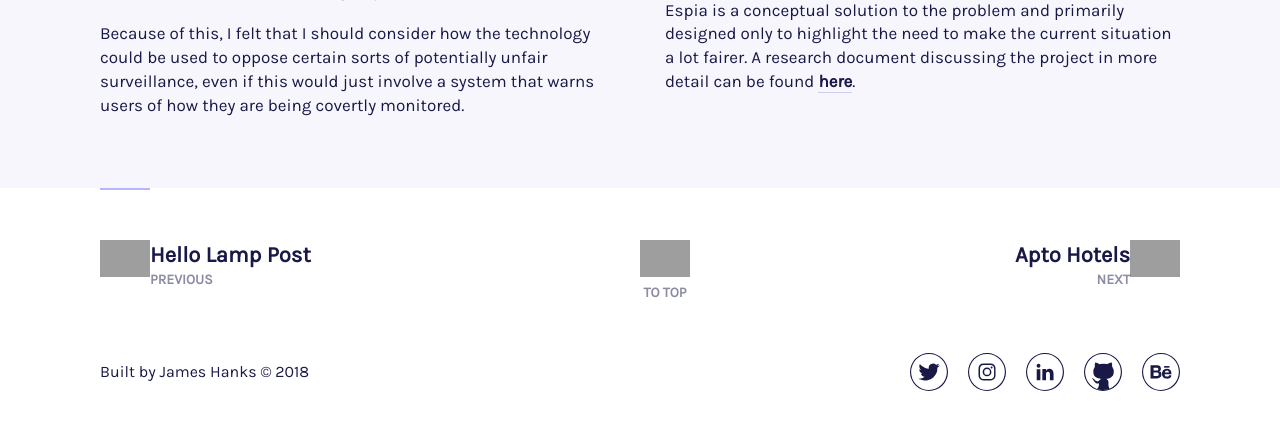
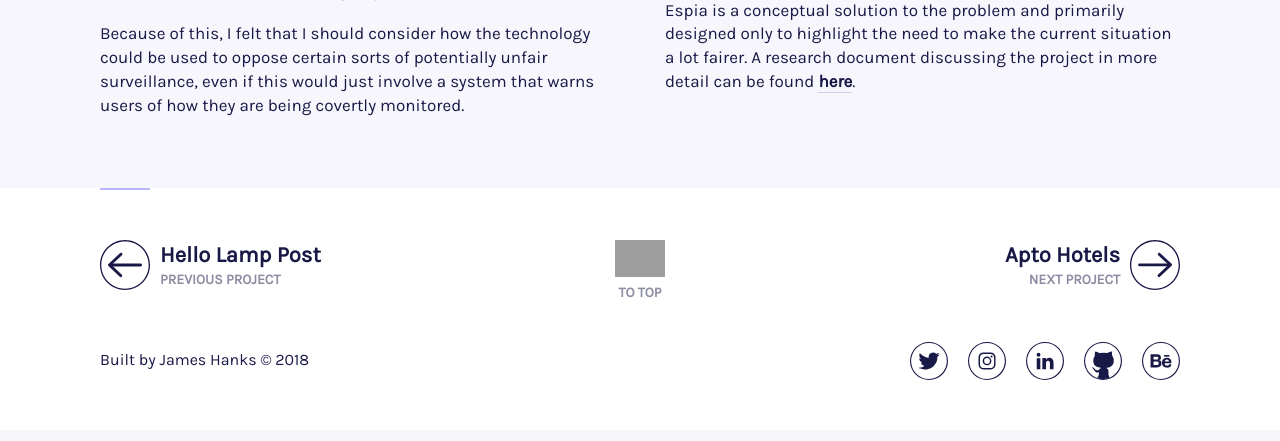
Before and after one commit to JamesHanks/Portfolio-3.0, a PHP site: page /project.php in a window 1280 px wide. Shown: the part 813-1254 px from the top of the page. After the commit the page ends 1193 px from the top, so only its background shows below. Run offline with PHP 8.4, Linux system fonts and the light colour scheme; grey boxes are pictures that could not be loaded.

Commit message:
Next/previous project arrows

```diff
--- a/css/core/base.scss
+++ b/css/core/base.scss
@@ -528,11 +528,31 @@ header{
 	&:hover{
 		h3{ color: $midtone; }
 		h4{	color: $light; }
+		.arrow-left-container{
+			.arrow-left{
+				fill: $midtone;
+			}
+		}
+		.arrow-right-container{
+			.arrow-right{
+				fill: $midtone;
+			}
+		}
 	}
 
 	&:active{
 		h3{ color: $light; }
 		h4{	color: $midtone-25; }
+		.arrow-left-container{
+			.arrow-left{
+				fill: $light;
+			}
+		}
+		.arrow-right-container{
+			.arrow-right{
+				fill: $light;
+			}
+		}
 	}
 }
 
@@ -541,14 +561,29 @@ header{
 		display: flex;
 		justify-content: space-between;
 		margin-bottom: 50px;
+		height: 52px;
 	}
 
 	.case-study-arrow-1{
 		min-width: 250px;
 		text-align: left;
 
-		.left-arrow{
+		.arrow-left-container{
+			display: inline-block;
 			float: left;
+			height: 50px;
+			width: 50px;
+
+			.arrow-left{
+				fill: $dark;
+				-webkit-transition: $link;
+				transition: $link;
+			}
+		}
+
+		.arrow-left-text{
+			display: inline-block;
+			margin-left: 10px;
 		}
 	}
 
@@ -557,11 +592,25 @@ header{
 	}
 
 	.case-study-arrow-2{
-		min-width: 200px;
+		min-width: 250px;
 		text-align: right;
 
-		.right-arrow{
+		.arrow-right-container{
+			display: inline-block;
 			float: right;
+			height: 50px;
+			width: 50px;
+
+			.arrow-right{
+				-webkit-transition: $link;
+				fill: $dark;
+				transition: $link;
+			}
+		}
+
+		.arrow-right-text{
+			display: inline-block;
+			margin-right: 10px;
 		}
 	}
 }
--- a/css/styles.css
+++ b/css/styles.css
@@ -505,31 +505,60 @@ header {
   color: #5452C1; }
 .case-study-arrow-1:hover h4, .case-study-arrow-2:hover h4, .case-study-arrow-top:hover h4 {
   color: #B8B6FF; }
+.case-study-arrow-1:hover .arrow-left-container .arrow-left, .case-study-arrow-2:hover .arrow-left-container .arrow-left, .case-study-arrow-top:hover .arrow-left-container .arrow-left {
+  fill: #5452C1; }
+.case-study-arrow-1:hover .arrow-right-container .arrow-right, .case-study-arrow-2:hover .arrow-right-container .arrow-right, .case-study-arrow-top:hover .arrow-right-container .arrow-right {
+  fill: #5452C1; }
 .case-study-arrow-1:active h3, .case-study-arrow-2:active h3, .case-study-arrow-top:active h3 {
   color: #B8B6FF; }
 .case-study-arrow-1:active h4, .case-study-arrow-2:active h4, .case-study-arrow-top:active h4 {
   color: rgba(84, 82, 193, 0.25); }
+.case-study-arrow-1:active .arrow-left-container .arrow-left, .case-study-arrow-2:active .arrow-left-container .arrow-left, .case-study-arrow-top:active .arrow-left-container .arrow-left {
+  fill: #B8B6FF; }
+.case-study-arrow-1:active .arrow-right-container .arrow-right, .case-study-arrow-2:active .arrow-right-container .arrow-right, .case-study-arrow-top:active .arrow-right-container .arrow-right {
+  fill: #B8B6FF; }
 
 @media only screen and (min-width: 940px) {
   .case-study-arrows-container {
     display: flex;
     justify-content: space-between;
-    margin-bottom: 50px; }
+    margin-bottom: 50px;
+    height: 52px; }
 
   .case-study-arrow-1 {
     min-width: 250px;
     text-align: left; }
-    .case-study-arrow-1 .left-arrow {
-      float: left; }
+    .case-study-arrow-1 .arrow-left-container {
+      display: inline-block;
+      float: left;
+      height: 50px;
+      width: 50px; }
+      .case-study-arrow-1 .arrow-left-container .arrow-left {
+        fill: #191947;
+        -webkit-transition: all ease-in-out 0.2s;
+        transition: all ease-in-out 0.2s; }
+    .case-study-arrow-1 .arrow-left-text {
+      display: inline-block;
+      margin-left: 10px; }
 
   .case-study-arrow-top {
     text-align: center; }
 
   .case-study-arrow-2 {
-    min-width: 200px;
+    min-width: 250px;
     text-align: right; }
-    .case-study-arrow-2 .right-arrow {
-      float: right; } }
+    .case-study-arrow-2 .arrow-right-container {
+      display: inline-block;
+      float: right;
+      height: 50px;
+      width: 50px; }
+      .case-study-arrow-2 .arrow-right-container .arrow-right {
+        -webkit-transition: all ease-in-out 0.2s;
+        fill: #191947;
+        transition: all ease-in-out 0.2s; }
+    .case-study-arrow-2 .arrow-right-text {
+      display: inline-block;
+      margin-right: 10px; } }
 /* ==================== FOOTER ==================== */
 footer .footer-content {
   align-items: center;
--- a/project.php
+++ b/project.php
@@ -135,14 +135,23 @@
 
 	<footer>
 
-		<!-- Next, to-top and previous arrows will go here -->
+		<!-- Next, to-top and previous arrows -->
+
 		<div class="case-study-arrows-container">
 
 			<a href="#">
 				<div class="case-study-arrow-1">
-					<img src="left-arrow" class="left-arrow">
-					<h3>Hello Lamp Post</h3>
-					<h4>Previous</h4>
+					<span class="arrow-left-container">
+						<svg class="arrow-left"  version="1.1" xmlns="http://www.w3.org/2000/svg" xmlns:xlink="http://www.w3.org/1999/xlink" x="0px" y="0px" viewBox="0 0 100 100" style="enable-background:new 0 0 100 100;" xml:space="preserve">
+							<path d="M50,2.9c26-0.1,47.2,20.9,47.3,47c0.1,12.6-5,24.7-13.9,33.6c-18.5,18.5-48.4,18.5-66.9,0s-18.5-48.4,0-66.9C25.5,7.8,37.5,2.9,50,2.9M50,0L50,0C22.4,0,0,22.4,0,50l0,0c0,27.6,22.4,50,50,50l0,0c27.6,0,50-22.4,50-50l0,0C100,22.4,77.6,0,50,0z"/>
+							<path d="M81.1,52.9H21.7c-1.6,0-2.9-1.3-2.9-2.9c0-1.6,1.3-2.9,2.9-2.9h59.4c1.6,0,2.9,1.3,2.9,2.9C84,51.6,82.7,52.9,81.1,52.9z"/>
+							<path d="M41.7,74.3c-0.7,0-1.5-0.3-2-0.9L16.9,52c-1.1-1.1-1.1-2.9,0-4l22.9-21.4c0.9-1.3,2.7-1.5,4-0.6c1.3,0.9,1.5,2.7,0.6,4c-0.2,0.2-0.4,0.4-0.6,0.6L23.1,50l20.6,19.4c1.1,1.1,1.1,2.9,0,4C43.2,74,42.5,74.3,41.7,74.3z"/>
+						</svg>
+					</span>
+					<span class="arrow-left-text">
+						<h3>Hello Lamp Post</h3>
+						<h4>Previous Project</h4>
+					</span>
 				</div>
 			</a>
 
@@ -154,10 +163,18 @@
 			</a>
 
 			<a href="#">
-				<div class="case-study-arrow-2 project-details">
-					<img src="right-arrow" class="right-arrow">
-					<h3>Apto Hotels</h3>
-					<h4>Next</h4>
+				<div class="case-study-arrow-2">
+					<span class="arrow-right-container">
+						<svg class="arrow-right" version="1.1" xmlns="http://www.w3.org/2000/svg" xmlns:xlink="http://www.w3.org/1999/xlink" x="0px" y="0px" viewBox="0 0 100 100" style="enable-background:new 0 0 100 100;" xml:space="preserve">
+							<path d="M50,2.9c26-0.1,47.2,20.9,47.3,47c0.1,12.6-5,24.7-13.9,33.6C64.9,102,35,102,16.5,83.5s-18.5-48.4,0-66.9C25.5,7.8,37.5,2.9,50,2.9M50,0L50,0C22.4,0,0,22.4,0,50l0,0c0,27.6,22.4,50,50,50l0,0c27.6,0,50-22.4,50-50l0,0C100,22.4,77.6,0,50,0z"/>
+							<path d="M19,46.8h59.4c1.6,0,2.9,1.3,2.9,2.9c0,1.6-1.3,2.9-2.9,2.9H19c-1.6,0-2.9-1.3-2.9-2.9C16.1,48.1,17.4,46.8,19,46.8z"/>
+							<path d="M58.4,25.4c0.7,0,1.5,0.3,2,0.9l22.8,21.4c1.1,1.1,1.1,2.9,0,4L60.3,73.1c-0.9,1.3-2.7,1.5-4,0.6c-1.3-0.9-1.5-2.7-0.6-4c0.2-0.2,0.4-0.4,0.6-0.6L77,49.7L56.4,30.3c-1.1-1.1-1.1-2.9,0-4C56.9,25.7,57.6,25.4,58.4,25.4z"/>
+						</svg>
+					</span>
+					<span class="arrow-right-text">
+						<h3>Apto Hotels</h3>
+						<h4>Next Project</h4>
+					</span>
 				</div>
 			</a>
 
```
Also changed, not shown: 2 other files.
